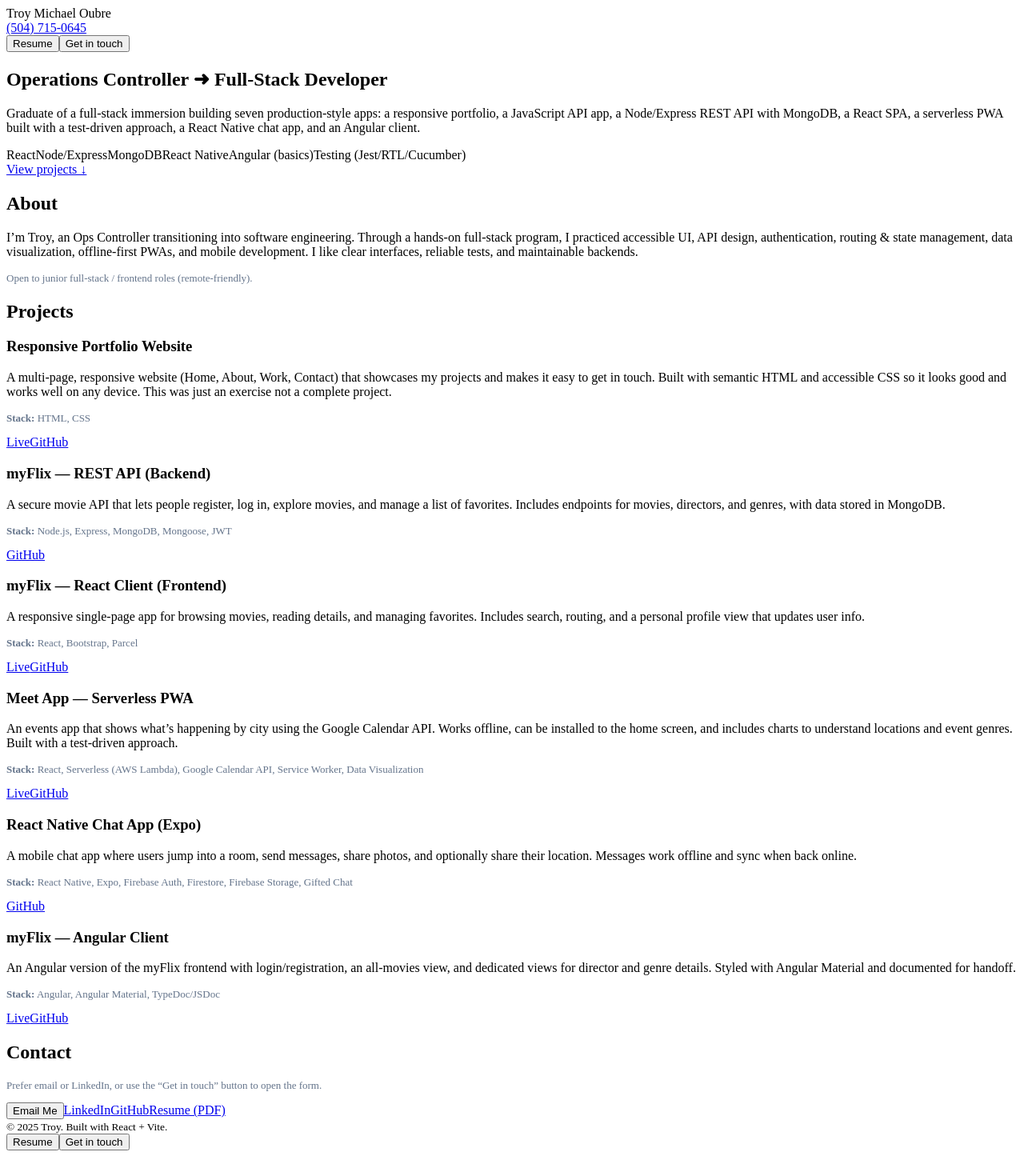
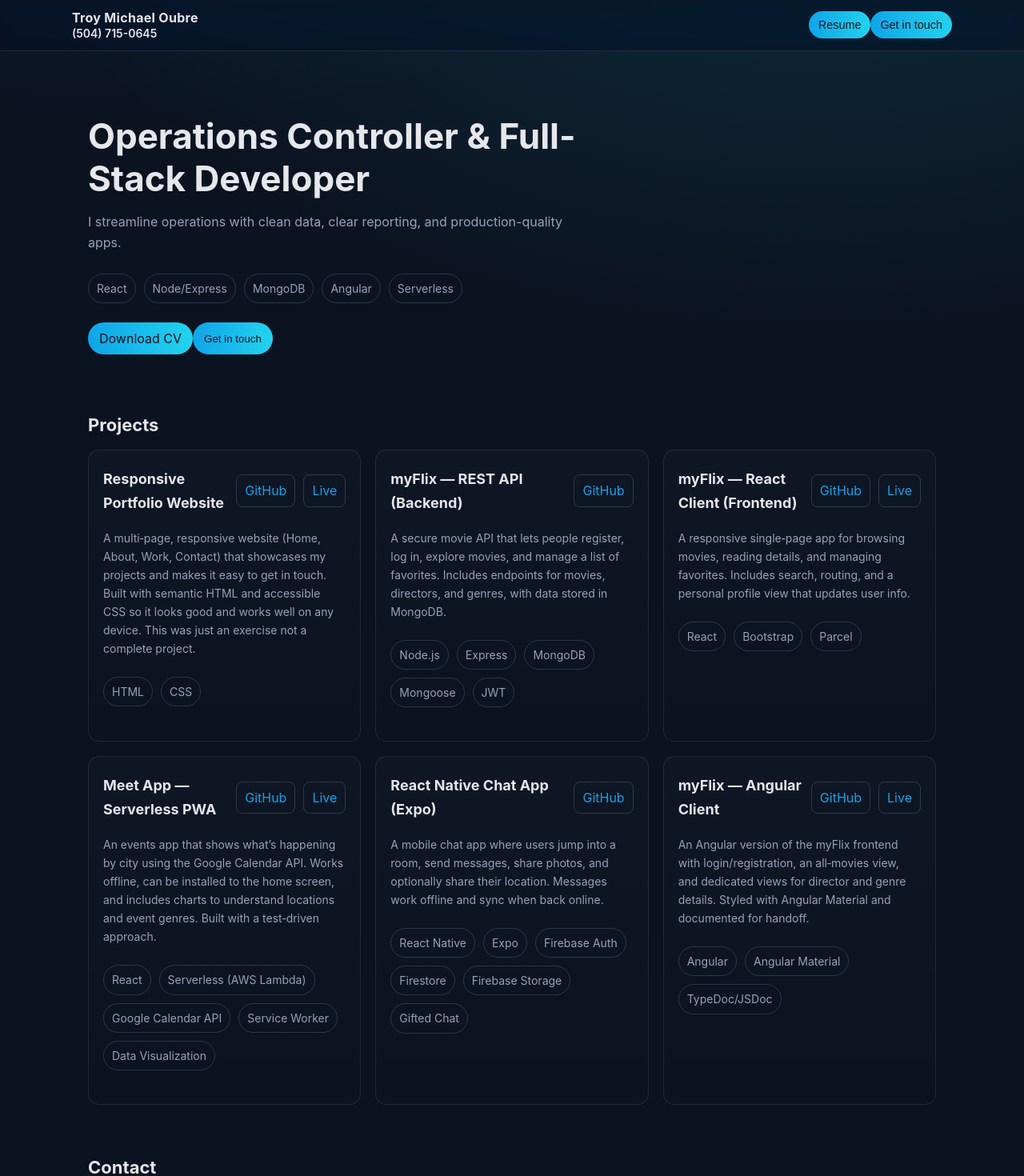
Before and after one commit to tmoubre/My_Portfolio, a React (Vite) app: page / in a window 1280 px wide. Shown: the top 1470 px of the page at 80% size. Before the commit the page ends 1446 px from the top, so only its background shows below. Built offline with nearby package versions, Linux system fonts and the light colour scheme; the HTML template or start-up script is replaced by a standard one.

Commit message:
Updated contact me

```diff
--- a/src/App.jsx
+++ b/src/App.jsx
@@ -1,93 +1,69 @@
-import React, { useState, useEffect } from 'react'
-import ProjectCard from './components/ProjectCard.jsx'
-import Modal from './components/Modal.jsx'
-import Resume from './components/Resume.jsx'
-import projects from './data/projects.js'
-
-// ======== YOUR PERSONAL LINKS ========
-const EMAIL = 'oubre1@att.net'
-const GITHUB = 'https://github.com/tmoubre'
-// TODO: replace with your real LinkedIn profile URL:
-const LINKEDIN = 'https://www.linkedin.com/in/troy-oubre-32170a32/'
-const RESUME_PDF = '/Troy-Oubre-Resume.pdf' // file must live in /public
-
-// Contact endpoint: Netlify Function in prod, Formspree direct in dev
-const CONTACT_URL = import.meta.env.PROD
-  ? '/.netlify/functions/contact'
-  : 'https://formspree.io/f/xblkvnzg'
+import React, { useState, useRef, useEffect } from "react";
+import "./styles.css";
+import Modal from "./components/Modal.jsx";
+import Resume from "./components/Resume.jsx"; // keep your existing Resume component
+import projects from "./data/projects";
 
 export default function App() {
-  const [isFormOpen, setIsFormOpen] = useState(false)
-  const [isChoiceOpen, setIsChoiceOpen] = useState(false)
-  const [isResumeOpen, setIsResumeOpen] = useState(false)
-  const [formStatus, setFormStatus] = useState({ state: 'idle', msg: '' })
+  // --- Modals ---
+  const [isContactOpen, setIsContactOpen] = useState(false);
+  const [isResumeOpen, setIsResumeOpen] = useState(false);
+
+  const openFormModal = () => setIsContactOpen(true);
+  const closeFormModal = () => setIsContactOpen(false);
+
+  const openResumeModal = () => setIsResumeOpen(true);
+  const closeResumeModal = () => setIsResumeOpen(false);
+
+  // --- Toast ---
+  const [toast, setToast] = useState({ message: "", type: "success", visible: false });
+  const toastTimerRef = useRef(null);
+
+  const showToast = (message, type = "success", duration = 3500) => {
+    setToast({ message, type, visible: true });
+    if (toastTimerRef.current) clearTimeout(toastTimerRef.current);
+    toastTimerRef.current = setTimeout(() => {
+      setToast((t) => ({ ...t, visible: false }));
+    }, duration);
+  };
 
   useEffect(() => {
-    if (window.location.hash === '#contact') setIsFormOpen(true)
-  }, [])
+    return () => {
+      if (toastTimerRef.current) clearTimeout(toastTimerRef.current);
+    };
+  }, []);
 
-  const openFormModal = () => setIsFormOpen(true)
-  const closeFormModal = () => {
-    setIsFormOpen(false)
-    setFormStatus({ state: 'idle', msg: '' })
-  }
-
-  const openChoiceModal = () => setIsChoiceOpen(true)
-  const closeChoiceModal = () => setIsChoiceOpen(false)
-
-  const openResumeModal = () => setIsResumeOpen(true)
-  const closeResumeModal = () => setIsResumeOpen(false)
-
-  const handleEmailClient = () => {
-    window.location.href = `mailto:${EMAIL}`
-    closeChoiceModal()
-  }
-  const handleUseForm = () => {
-    closeChoiceModal()
-    openFormModal()
-  }
-
-  // Submit via Netlify Function (prod) or Formspree (dev)
-  const handleFormSubmit = async (e) => {
-    e.preventDefault()
-    setFormStatus({ state: 'sending', msg: '' })
+  // --- Contact submit handler (Formspree) ---
+  const handleContactSubmit = async (e) => {
+    e.preventDefault();
+    const form = e.currentTarget;
+    const formData = new FormData(form);
 
     try {
-      const form = e.currentTarget
-      const data = Object.fromEntries(new FormData(form).entries())
+      const res = await fetch("https://formspree.io/f/xblkvnzg", {
+        method: "POST",
+        headers: { Accept: "application/json" },
+        body: formData,
+      });
 
-      const res = await fetch(CONTACT_URL, {
-        method: 'POST',
-        headers: {
-          Accept: 'application/json',
-          'Content-Type': 'application/json',
-        },
-        body: JSON.stringify(data),
-      })
-
-      if (!res.ok) {
-        let msg = 'Something went wrong. Please try again or email me directly.'
-        try {
-          const json = await res.json()
-          if (json?.errors?.length) msg = json.errors.map(er => er.message).join(', ')
-        } catch {}
-        setFormStatus({ state: 'error', msg })
-        return
+      if (res.ok) {
+        form.reset();
+        closeFormModal();
+        showToast("Thanks! Your message was sent.", "success", 3500);
+      } else {
+        showToast("Something went wrong. Please email me directly.", "error", 5000);
       }
-
-      setFormStatus({ state: 'success', msg: 'Thanks! Your message has been sent.' })
-      form.reset()
     } catch {
-      setFormStatus({
-        state: 'error',
-        msg: 'Network error. Please try again or email me directly.',
-      })
+      showToast("Network error. Please email me directly.", "error", 5000);
     }
-  }
+  };
 
   return (
-    <div>
-      {/* Header */}
+    <>
+      {/* Accessibility skip link */}
+      <a className="skip-link" href="#content">Skip to content</a>
+
+      {/* Header / Nav */}
       <header className="nav">
         <div className="container">
           <div className="brand">
@@ -100,12 +76,13 @@ export default function App() {
               (504) 715-0645
             </a>
           </div>
+
           <nav>
-            {/* All nav items share the same style */}
-            <button type="button" className="modal-secondary btn-sm" onClick={openResumeModal}>
+            {/* Make both buttons identical styling */}
+            <button type="button" className="pill btn-sm" onClick={openResumeModal}>
               Resume
             </button>
-            <button className="modal-secondary btn-sm" type="button" onClick={openFormModal}>
+            <button className="pill btn-sm" type="button" onClick={openFormModal}>
               Get in touch
             </button>
           </nav>
@@ -113,133 +90,126 @@ export default function App() {
       </header>
 
       {/* Main */}
-      <main className="container">
+      <main id="content">
         {/* Hero */}
-        <section className="hero" id="home">
-          <div className="hero-wrap">
+        <section className="hero">
+          <div className="container hero-wrap">
             <div>
-              <h1 className="title">Operations Controller ➜ Full-Stack Developer</h1>
+              <h1 className="title">Operations Controller & Full-Stack Developer</h1>
               <p className="subtitle">
-                Graduate of a full-stack immersion building seven production-style apps: a responsive portfolio,
-                a JavaScript API app, a Node/Express REST API with MongoDB, a React SPA, a serverless PWA
-                built with a test-driven approach, a React Native chat app, and an Angular client.
+                I streamline operations with clean data, clear reporting, and production-quality apps.
               </p>
-              <div className="tags" aria-label="Skills">
+
+              <div className="tags">
                 <span className="tag">React</span>
                 <span className="tag">Node/Express</span>
                 <span className="tag">MongoDB</span>
-                <span className="tag">React Native</span>
-                <span className="tag">Angular (basics)</span>
-                <span className="tag">Testing (Jest/RTL/Cucumber)</span>
-              </div>
-              <a className="pill" href="#projects" aria-label="Skip to projects">View projects ↓</a>
+                <span className="tag">Angular</span>
+                <span className="tag">Serverless</span>
               </div>
 
-            <div className="card" aria-label="About Troy">
-              <h2>About</h2>
-              <p>
-                I’m Troy, an Ops Controller transitioning into software engineering. Through a hands-on full-stack
-                program, I practiced accessible UI, API design, authentication, routing &amp; state management,
-                data visualization, offline-first PWAs, and mobile development. I like clear interfaces, reliable
-                tests, and maintainable backends.
-              </p>
-              <p className="muted">Open to junior full-stack / frontend roles (remote-friendly).</p>
+              <div className="actions">
+                <a className="pill" href="/Troy-Oubre-Resume.pdf?v=1" target="_blank" rel="noopener">
+                  Download CV
+                </a>
+                <button className="pill" type="button" onClick={openFormModal}>
+                  Get in touch
+                </button>
+              </div>
             </div>
           </div>
         </section>
 
         {/* Projects */}
-        <section id="projects">
+        <section>
+          <div className="container">
             <h2>Projects</h2>
-          <div className="grid" role="list">
-            {projects.map((p) => (
-              <ProjectCard key={p.title} {...p} />
+            <div className="grid">
+              {projects.map((p, idx) => (
+                <article key={idx} className="card project">
+                  <div className="proj-title">
+                    <h3>{p.title}</h3>
+                    <div className="proj-links">
+                      {p.links.github && (
+                        <a href={p.links.github} target="_blank" rel="noopener">GitHub</a>
+                      )}
+                      {/* Live/demo buttons get the simple bordered look, not pill */}
+                      {p.links.live && (
+                        <a href={p.links.live} target="_blank" rel="noopener">Live</a>
+                      )}
+                      {p.links.demo && (
+                        <a href={p.links.demo} target="_blank" rel="noopener">Demo</a>
+                      )}
+                    </div>
+                  </div>
+                  <p className="proj-desc">{p.description}</p>
+                  <div className="tags">
+                    {p.stack.map((t) => (
+                      <span key={t} className="tag">{t}</span>
                     ))}
+                  </div>
+                </article>
+              ))}
+            </div>
           </div>
         </section>
 
-        {/* Contact */}
-        <section id="contact" className="card">
+        {/* Contact section (footer links) */}
+        <section>
+          <div className="container">
             <h2>Contact</h2>
-          <p className="muted">Prefer email or LinkedIn, or use the “Get in touch” button to open the form.</p>
-
-          <div className="contact" role="list" style={{ marginTop: '6px' }}>
-            <button type="button" onClick={openChoiceModal}>Email Me</button>
-            <a className='modal-secondary btn-sm' role="listitem" href={LINKEDIN} target="_blank" rel="noreferrer">LinkedIn</a>
-            <a className='modal-secondary btn-sm' role="listitem" href={GITHUB} target="_blank" rel="noreferrer">GitHub</a>
-            <a className='modal-secondary btn-sm' role="listitem" href={RESUME_PDF} download>Resume (PDF)</a>
+            <p className="muted">Prefer email? Or message me right here.</p>
+            <div className="contact">
+              <a href="mailto:oubre1@att.net">Email</a>
+              <a href="https://www.linkedin.com/in/troy-oubre/" target="_blank" rel="noopener">LinkedIn</a>
+              <a href="https://github.com/tmoubre" target="_blank" rel="noopener">GitHub</a>
+              <a href="/Troy-Oubre-Resume.pdf?v=1" target="_blank" rel="noopener">Resume (PDF)</a>
+              <button type="button" onClick={openFormModal}>Open form</button>
+            </div>
           </div>
         </section>
-      </main>
 
         {/* Footer */}
         <footer className="footer">
-        <div className="container footer-actions">
-          <small>© {new Date().getFullYear()} Troy. Built with React + Vite.</small>
-
-          <div className="actions">
-            <button
-              type="button"
-              className="modal-secondary btn-sm"
-              onClick={openResumeModal}
-            >
-              Resume
-            </button>
-
-            <button
-              className="modal-secondary btn-sm"
-              type="button"
-              onClick={openFormModal}
-            >
-              Get in touch
-            </button>
-          </div>
+          <div className="container">
+            <div className="muted">© {new Date().getFullYear()} Troy Oubre</div>
           </div>
         </footer>
+      </main>
 
+      {/* Contact Modal */}
+      <Modal open={isContactOpen} onClose={closeFormModal} title="Get in touch">
+        <form onSubmit={handleContactSubmit} noValidate>
+          <label htmlFor="name">Name</label>
+          <input id="name" name="name" type="text" required placeholder="Your name" />
 
-      {/* Modals */}
-      <Modal isOpen={isFormOpen} onClose={closeFormModal} title="Get in touch">
-        <form onSubmit={handleFormSubmit}>
-          <label htmlFor="name">Your Name:</label>
-          <input id="name" type="text" name="name" required />
+          <label htmlFor="email">Email</label>
+          <input id="email" name="email" type="email" required placeholder="you@example.com" />
 
-          <label htmlFor="email" style={{ marginTop: 10 }}>Your Email:</label>
-          <input id="email" type="email" name="email" required />
+          <label htmlFor="message">Message</label>
+          <textarea id="message" name="message" rows="5" required placeholder="Tell me a bit about your project…" />
 
-          <label htmlFor="message" style={{ marginTop: 10 }}>Message:</label>
-          <textarea id="message" name="message" rows="5" required />
-
-          {/* honeypot */}
-          <input type="text" name="_gotcha" style={{ display: 'none' }} tabIndex={-1} autoComplete="off" />
-
-          <div style={{ display: 'flex', gap: 10, marginTop: 14 }}>
-            <button type="submit" className="pill" disabled={formStatus.state === 'sending'}>
-              {formStatus.state === 'sending' ? 'Sending…' : 'Send Message'}
-            </button>
-            <button type="button" className="modal-secondary" onClick={closeFormModal}>Cancel</button>
+          <div style={{ display: "flex", gap: 10, marginTop: 12 }}>
+            <button className="pill" type="submit">Send message</button>
+            <button className="modal-secondary" type="button" onClick={closeFormModal}>Cancel</button>
           </div>
-
-          {formStatus.state !== 'idle' && (
-            <p className="muted" style={{ marginTop: 10 }}>{formStatus.msg}</p>
-          )}
         </form>
       </Modal>
 
-      <Modal isOpen={isChoiceOpen} onClose={closeChoiceModal} title="Contact options">
-        <p className="muted" style={{ marginBottom: 14 }}>How would you like to get in touch?</p>
-        <div style={{ display: 'flex', gap: 10, flexWrap: 'wrap' }}>
-          <button type="button" className="pill" onClick={handleEmailClient}>Open Email Client</button>
-          <button type="button" className="modal-secondary" onClick={handleUseForm}>Use Contact Form</button>
-        </div>
+      {/* Resume Modal (uses your existing component) */}
+      <Modal open={isResumeOpen} onClose={closeResumeModal} title="Resume">
+        {/* In your Resume.jsx, the toolbar has "Download PDF" and "Open PDF" */}
+        <Resume inModal />
       </Modal>
 
-      {/* Resume in a modal with side gutters */}
-      <Modal isOpen={isResumeOpen} onClose={closeResumeModal} title="Resume">
-        <div style={{ maxHeight: '70vh', overflow: 'auto', padding: '0 16px' }}>
-          <Resume inModal />
+      {/* Toast */}
+      <div
+        className={`toast ${toast.visible ? "show" : ""} ${toast.type}`}
+        role="status"
+        aria-live="polite"
+      >
+        {toast.message}
       </div>
-      </Modal>
-    </div>
-  )
+    </>
+  );
 }
--- a/src/styles.css
+++ b/src/styles.css
@@ -19,7 +19,8 @@ html {
 body {
   margin: 0;
   font-family: Inter, system-ui, -apple-system, Segoe UI, Roboto, sans-serif;
-  background: radial-gradient(1000px 600px at 80% -10%, rgba(34, 211, 238, .15), transparent),
+  background:
+    radial-gradient(1000px 600px at 80% -10%, rgba(34, 211, 238, .15), transparent),
     radial-gradient(900px 500px at 10% -20%, rgba(14, 165, 233, .12), transparent),
     var(--bg);
   color: var(--text);
@@ -37,22 +38,24 @@ a {
   padding: 0 20px
 }
 
+/* NAV / HEADER */
 .nav {
   position: sticky;
   top: 0;
   backdrop-filter: saturate(180%) blur(8px);
   background: rgba(11, 18, 32, .6);
   border-bottom: 1px solid rgba(148, 163, 184, .15);
-  z-index: 10
+  z-index: 10;
 }
 
 .nav .container {
   display: flex;
   align-items: center;
   justify-content: space-between;
-  padding: 14px 0
+  padding: 14px 0;
 }
 
+/* Brand (name + phone) */
 .brand {
   display: flex;
   flex-direction: column;
@@ -62,7 +65,6 @@ a {
 .brand-name {
   font-weight: 700;
   letter-spacing: .3px;
-  font-size: 26px;
 }
 
 .brand-phone {
@@ -72,7 +74,6 @@ a {
   color: var(--text);
   text-decoration: none;
   white-space: nowrap;
-  /* keeps it on one line */
 }
 
 .brand-phone:hover,
@@ -81,41 +82,39 @@ a {
   text-decoration: underline;
 }
 
+/* Buttons */
 .pill {
-  /* layout */
   display: inline-flex;
   align-items: center;
   justify-content: center;
   gap: 10px;
   vertical-align: middle;
 
-  /* consistent sizing */
   min-height: 40px;
-  /* fixed height for both */
   padding: 0 14px;
-  /* horizontal padding only */
   border-radius: 999px;
 
-  /* text */
   font: 600 0.95rem/1 inherit;
-  /* same font + line-height on both elements */
   white-space: nowrap;
   text-decoration: none;
 
-  /* visuals */
   color: #001018;
   background: linear-gradient(90deg, var(--accent), var(--accent-2));
   border: none;
 
-  /* remove native button styles */
   appearance: none;
   -webkit-appearance: none;
 }
 
-/* ensure link color doesn't change on :visited */
 a.pill:link,
 a.pill:visited {
   color: #001018;
+}
+
+.btn-sm {
+  min-height: 34px;
+  padding: 0 12px;
+  font-size: 0.9rem;
 }
 
 .pill:focus-visible {
@@ -123,6 +122,7 @@ a.pill:visited {
   outline-offset: 3px
 }
 
+/* HERO */
 .hero {
   padding: 80px 0 40px
 }
@@ -130,7 +130,7 @@ a.pill:visited {
 .hero-wrap {
   display: grid;
   grid-template-columns: 1.2fr .8fr;
-  gap: 32px
+  gap: 32px;
 }
 
 .title {
@@ -163,11 +163,12 @@ a.pill:visited {
   font-size: 14px
 }
 
+/* CARDS / GRID */
 .card {
   background: linear-gradient(180deg, rgba(255, 255, 255, .02), rgba(255, 255, 255, .005));
   border: 1px solid rgba(148, 163, 184, .15);
   border-radius: 14px;
-  padding: 18px
+  padding: 18px;
 }
 
 .grid {
@@ -228,11 +229,13 @@ h2 {
   gap: 18px
 }
 
+/* FOOTER */
 .footer {
   padding: 40px 0 70px;
   color: var(--muted)
 }
 
+/* CONTACT SECTION */
 .contact {
   display: flex;
   gap: 10px;
@@ -242,9 +245,24 @@ h2 {
 .contact a {
   border: 1px solid rgba(148, 163, 184, .25);
   padding: 10px 12px;
-  border-radius: 10px
+  border-radius: 10px;
 }
 
+.contact button {
+  border: 1px solid rgba(148, 163, 184, .25);
+  padding: 10px 12px;
+  border-radius: 10px;
+  background: transparent;
+  color: var(--text);
+  cursor: pointer;
+}
+
+.contact button:hover {
+  border-color: var(--accent);
+  color: var(--accent)
+}
+
+/* RESPONSIVE */
 @media (max-width: 900px) {
   .hero-wrap {
     grid-template-columns: 1fr
@@ -265,28 +283,12 @@ h2 {
   }
 }
 
-.contact button {
-  border: 1px solid rgba(148, 163, 184, .25);
-  padding: 10px 12px;
-  border-radius: 10px;
-  background: transparent;
-  color: var(--text);
-  cursor: pointer;
-}
-
-.contact button:hover {
-  border-color: var(--accent);
-  color: var(--accent);
-}
-
 /* Modal */
 .modal-backdrop {
   position: fixed;
   inset: 0;
   background: rgba(2, 6, 23, .3);
-  /* lighter */
   backdrop-filter: blur(4px);
-  /* adds frosted glass effect */
   display: grid;
   place-items: center;
   padding: 20px;
@@ -349,14 +351,6 @@ h2 {
   color: var(--accent)
 }
 
-/* trap focus helper (clicking outside closes via X; this hidden button is for keyboard flow) */
-.modal-sr-exit {
-  position: absolute;
-  width: 1px;
-  height: 1px;
-  clip: rect(0, 0, 0, 0)
-}
-
 /* Form inputs inside modal */
 .modal input[type="text"],
 .modal input[type="email"],
@@ -376,6 +370,15 @@ h2 {
   margin-top: 6px
 }
 
+/* trap focus helper (hidden) */
+.modal-sr-exit {
+  position: absolute;
+  width: 1px;
+  height: 1px;
+  clip: rect(0, 0, 0, 0)
+}
+
+/* Skip link */
 .skip-link {
   position: absolute;
   left: -9999px;
@@ -389,30 +392,42 @@ h2 {
 .skip-link:focus {
   left: 12px;
   top: 12px;
-  z-index: 10000;
+  z-index: 10000
 }
 
-/* ---- Contact buttons: ensure they behave like the others ---- */
-.contact a.modal-secondary,
-.contact button.modal-secondary {
-  /* keep your existing sizing/shape to avoid layout changes */
-  padding: 10px 12px;
-  border-radius: 10px;
+/* Toast */
+.toast {
+  position: fixed;
+  right: 20px;
+  bottom: 20px;
+  z-index: 1000;
 
-  /* force the shared visual style to win over `.contact a/button` */
-  background: transparent;
+  background: linear-gradient(90deg, var(--accent), var(--accent-2));
+  color: #001018;
   border: 1px solid rgba(148, 163, 184, .25);
-  color: var(--text);
+  border-radius: 12px;
+  box-shadow: 0 10px 30px rgba(0, 0, 0, .25);
+
+  padding: 10px 14px;
+  font-weight: 600;
+
+  opacity: 0;
+  transform: translateY(8px);
+  transition: opacity .2s ease, transform .2s ease;
 }
 
-.contact a.modal-secondary:hover,
-.contact button.modal-secondary:hover {
-  border-color: var(--accent);
-  color: var(--accent);
+.toast.show {
+  opacity: 1;
+  transform: translateY(0)
 }
 
-.contact a.modal-secondary:focus-visible,
-.contact button.modal-secondary:focus-visible {
-  outline: 3px solid var(--ring);
-  outline-offset: 2px;
+.toast.error {
+  background: #ef4444;
+  color: #fff
 }
+
+@media (prefers-reduced-motion: reduce) {
+  .toast {
+    transition: none;
+  }
+}
```
Lines whose indentation alone changed are shown as unchanged.
